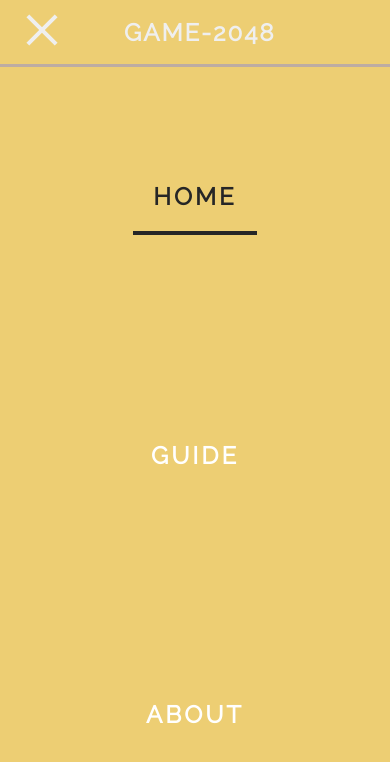
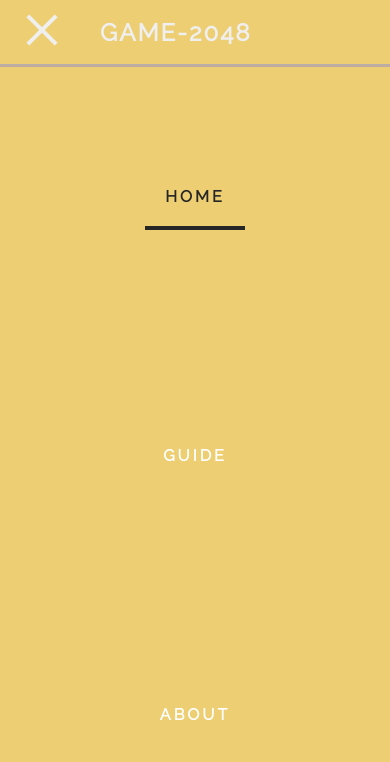
Before and after one commit to jhamadhav/2048, a plain HTML site: page index.html in a window 390 px wide. Both pictures are taken after a click on the element 46 px from the left and 32 px from the top of the page. Drawn offline with Linux system fonts and the light colour scheme.

Commit message:
nav update v2

```diff
--- a/navbar/nav.css
+++ b/navbar/nav.css
@@ -83,7 +83,7 @@ nav {
    text-decoration: none;
    text-transform: uppercase;
    letter-spacing: 3px;
-   font-size: 24px;
+   font-size: medium;
    border-bottom: 4px solid transparent;
    border-top: 4px solid transparent;
    padding: 8px;
@@ -117,7 +117,7 @@ nav h1 {
    flex-grow: 1;
    align-content: center;
    text-align: left;
-   margin-left: 2em;
+   margin-left: 4em;
 }
 
 .burger {
@@ -138,7 +138,7 @@ nav h1 {
    }
 
    nav h1 {
-      padding-right: 86px;
+      margin-left: 1em;
    }
 }
 
```
